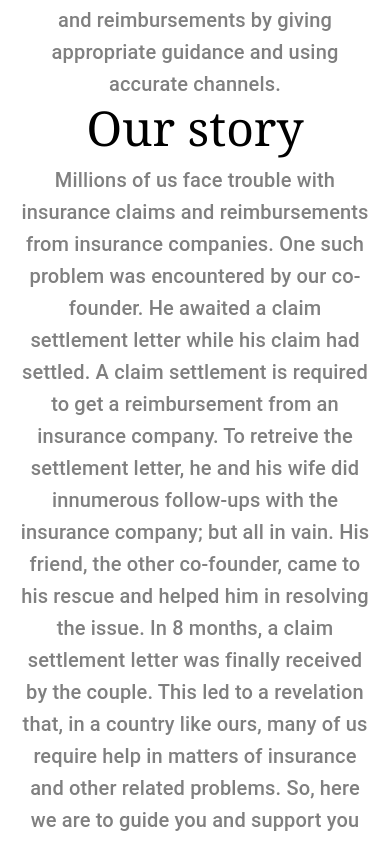
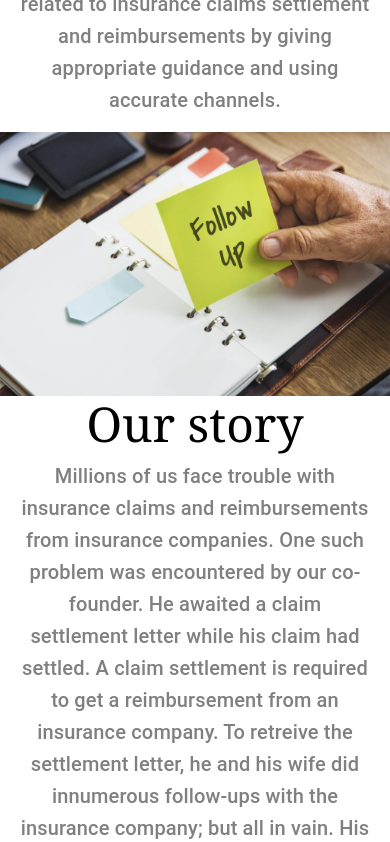
Before and after one commit to RishabhRanjanKesarwani/wanda, a React (Create React App) app: page / in a window 390 px wide. Shown: the part 1120-1962 px from the top of the page. Built offline with nearby package versions, Linux system fonts and the light colour scheme.

Commit message:
Changed layout to make it look better on phone

```diff
--- a/src/components/About.tsx
+++ b/src/components/About.tsx
@@ -7,7 +7,7 @@ import { ABOUT_CONTENT } from '../constants';
 
 const About = () => {
     return (
-        <Stack>
+        <Stack spacing={2} sx={{margin: '16px 0'}}>
             <Grid container>
                 <Grid item xs={12} md={4}>
                     <img src={SamassyaHope} alt="About" width="100%" height="100%" />
@@ -20,14 +20,14 @@ const About = () => {
                 </Grid>
             </Grid>
             <Grid container>
+                <Grid item xs={12} md={4}>
+                    <img src={SamassyaStory} alt="About" width="100%" height="100%" />
+                </Grid>
                 <Grid item xs={12} md={8}>
                     <Stack alignItems="center" justifyContent="center" spacing={1} sx={{height: '100%'}}>
                         <Typography variant="h3" align="center" sx={{fontFamily: 'Georgia, serif'}}>{ABOUT_CONTENT.about.heading}</Typography>
                         <Typography variant="h6" color="GrayText" align="center" sx={{padding: '0 20px'}}>{ABOUT_CONTENT.about.content}</Typography>
                     </Stack>
-                </Grid>
-                <Grid item xs={12} md={4}>
-                    <img src={SamassyaStory} alt="About" width="100%" height="100%" />
                 </Grid>
             </Grid>
             <Grid container>
```
